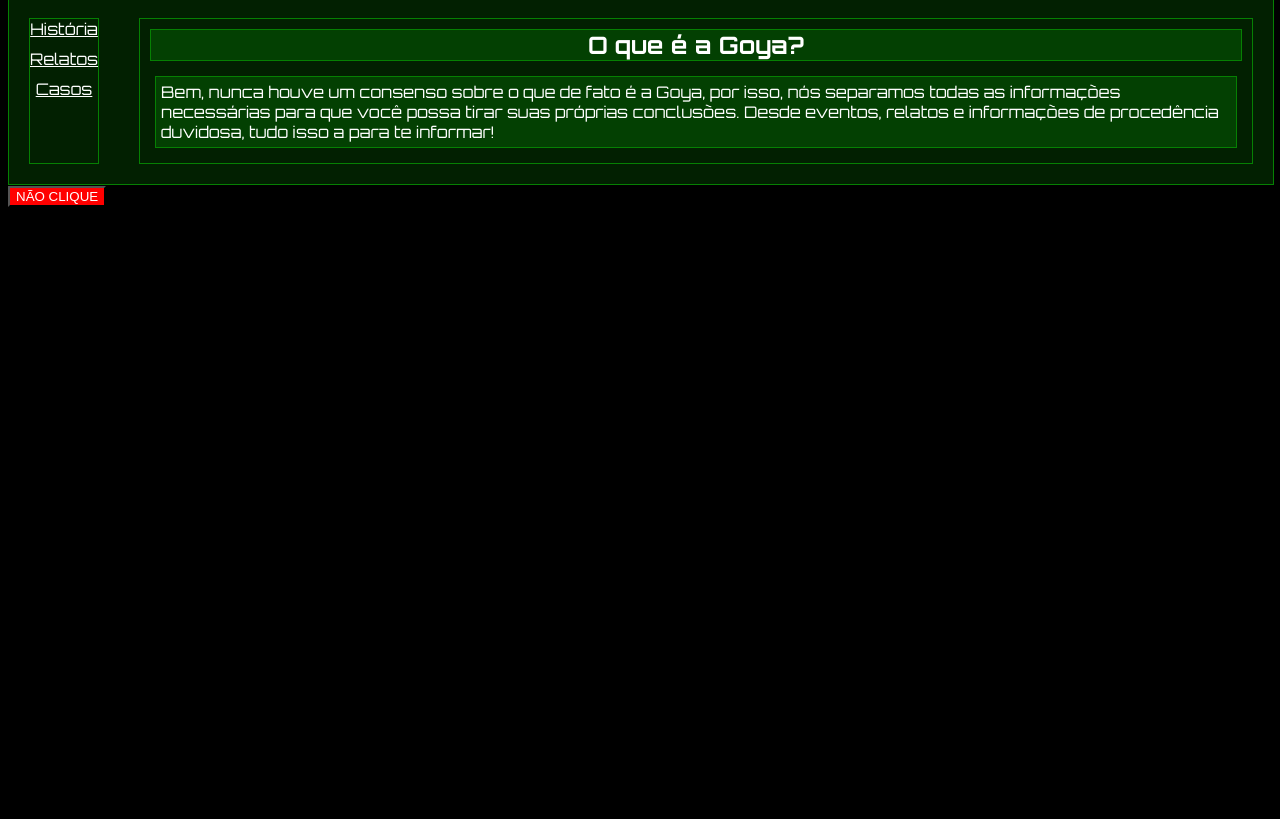
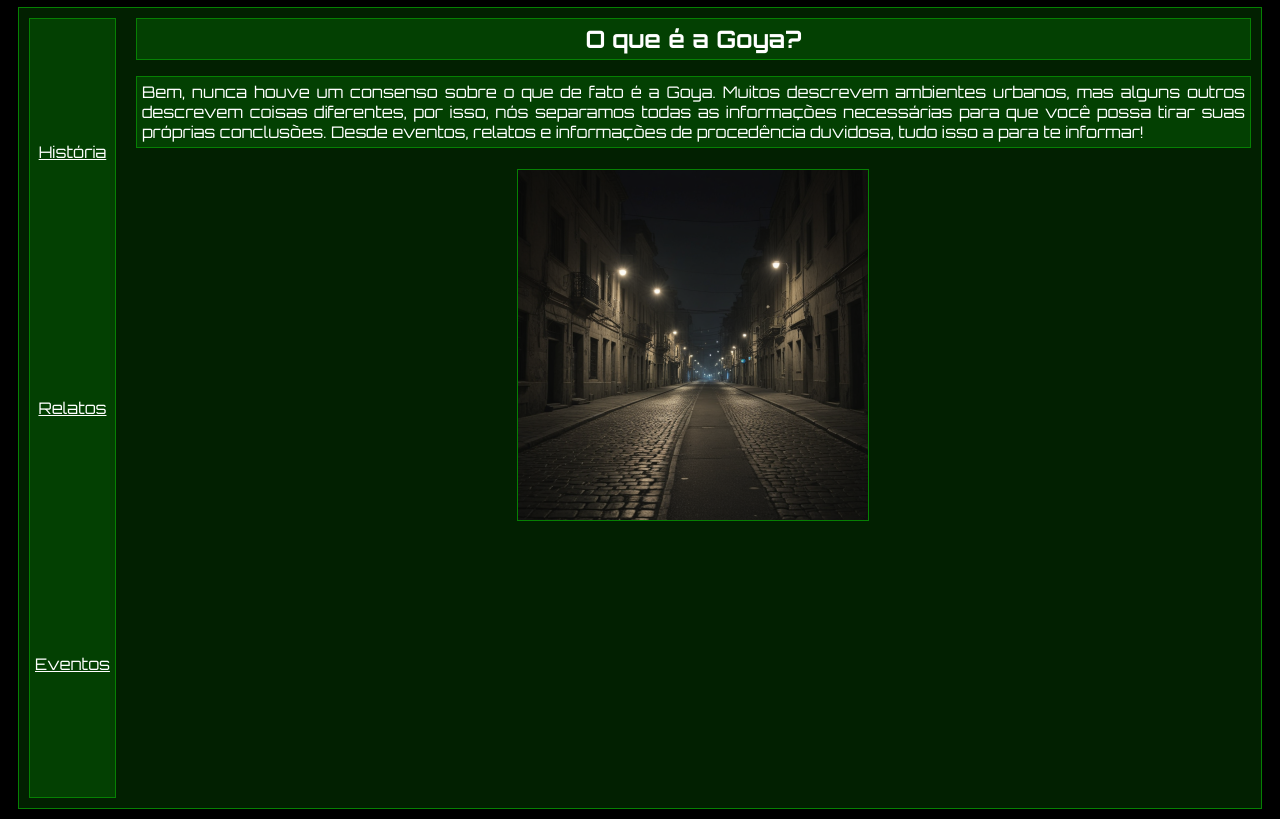
Before and after one commit to italorib18/Goya-Wiki, a plain HTML site: page index.html in a window 1280 px wide. Shown: the part 98-917 px from the top of the page. Before the commit the page ends 800 px from the top, so only its background shows below. Drawn offline with Linux system fonts and the light colour scheme.

Commit message:
mais coisinhas

```diff
--- a/index.html
+++ b/index.html
@@ -4,20 +4,24 @@
     <meta charset="UTF-8">
     <meta name="viewport" content="width=device-width, initial-scale=1.0">
     <title>Goya Wiki</title>
-    <link rel="stylesheet" href="src/styles/style.css">
+    <link rel="stylesheet" href="src/styles/home-style.css">
     <link rel="preconnect" href="https://fonts.googleapis.com">
     <link rel="preconnect" href="https://fonts.gstatic.com" crossorigin>
     <link href="https://fonts.googleapis.com/css2?family=Orbitron:wght@400..900&display=swap" rel="stylesheet">
 </head>
 <body>
-    <h1>Goya</h1>
-    <hr>
+
+    <header>
+        <h1>
+            Goya
+        </h1>
+    </header>
 
 
 
-    <div class="posterfull-home">
+    <div class="container">
 
-       <div class="container">
+        <div class="coluna">
             <a href="src/pages/história.html">
                 História
             </a>
@@ -25,32 +29,20 @@
                 Relatos
             </a>
             <a href="src/pages/casos.html">
-                Casos
+                Eventos
             </a>
         </div>
-
-       <div class="poster-home">
-            <h2 class="t2" id="t2">
+        <div class="painel">
+            <h2 class="t2">
                 O que é a Goya?
             </h2>
             <p>
-                Bem, nunca houve um consenso sobre o que de fato é a Goya, por isso, nós separamos todas as informações necessárias para que você possa tirar suas próprias conclusões. Desde eventos, relatos e informações de procedência duvidosa, tudo isso a para te informar!
+                Bem, nunca houve um consenso sobre o que de fato é a Goya. Muitos descrevem ambientes urbanos, mas alguns outros descrevem coisas diferentes, por isso, nós separamos todas as informações necessárias para que você possa tirar suas próprias conclusões. Desde eventos, relatos e informações de procedência duvidosa, tudo isso a para te informar!
             </p>
+            <img src="src/assets/goya-street.webp" alt="goya-street">
         </div>
-
-
 
     </div>
 
-
-
-
-<footer>
-    <a href="https://youtu.be/dQw4w9WgXcQ?si=gO_of-O8-li7mAUs">
-        <button id="bait">
-            NÃO CLIQUE
-        </button>
-    </a>
-</footer>
 </body>
 </html>
--- /dev/null
+++ b/src/styles/caso-style.css
@@ -0,0 +1,62 @@
+html{
+    background-color: black;
+    color: white;
+    font-family: Orbitron;
+}
+
+.container{
+    display: flex;
+    flex-direction: row;
+    flex-wrap: wrap;
+    align-items:flex-start;
+    background-color: #022001;
+    border: 1px solid #068003;
+    height: 100vh;
+    padding: 10px;
+}
+
+.coluna{
+    display: flex;
+    flex-direction: column;
+    background-color: #034002;
+    border: 1px solid #068003;
+    justify-content: space-around;
+    align-content: center;
+    height: 450px;
+    padding: 5px;
+}
+
+.botão{
+    color: white;
+    background-color: #034002;
+    border: 1px solid #068003;
+}
+
+.t2{
+    background-color: #034002;
+    border: 1px solid #068003;
+    height: fit-content;
+    width: 100%;
+    text-align: center;
+    padding: 5px;
+    margin: 0;
+}
+
+p{
+    background-color: #034002;
+    border: 1px solid #068003;
+    height: fit-content;
+    width: 100%;
+    padding: 5px;
+    margin: 0;
+}
+
+a{
+    color: white;
+    text-align: center;
+}
+
+img{
+    border: 1px solid #068003;
+    margin-left: auto;
+}
--- /dev/null
+++ b/src/styles/home-style.css
@@ -0,0 +1,73 @@
+html{
+    background-color: black;
+    color: white;
+    font-family: Orbitron;
+}
+
+header{
+    display: flex;
+    flex-direction: row;
+    justify-content: center;
+    background-color: #022001;
+    border: 1px solid #068003;
+    margin: 10px;
+}
+
+.container{
+    display: flex;
+    background-color: #022001;
+    border: 1px solid #068003;
+    height: 100vh;
+    margin: 10px;
+}
+
+.coluna{
+    display: flex;
+    flex-direction: column;
+    background-color: #034002;
+    border: 1px solid #068003;
+    justify-content: space-around;
+    align-content: center;
+    padding: 5px;
+    margin: 10px;
+}
+
+.painel{
+    display: flex;
+    flex-direction: row;
+    flex-wrap: wrap;
+    justify-content: center;
+    align-content: flex-start;
+    padding: 10px;
+    height: 79vh;
+}
+
+.t2{
+    background-color: #034002;
+    border: 1px solid #068003;
+    height: fit-content;
+    width: 100%;
+    text-align: center;
+    padding: 5px;
+    margin: 0;
+}
+
+p{
+    background-color: #034002;
+    border: 1px solid #068003;
+    height: fit-content;
+    text-align: justify;
+    padding: 5px;
+}
+
+a{
+    color: white;
+    text-align: center;
+}
+
+img{
+    background-color: #034002;
+    border: 1px solid #068003;
+    height: fit-content;
+    margin: 5px;
+}
--- a/src/styles/style.css
+++ b/src/styles/style.css
@@ -9,6 +9,16 @@ h1{
     background-color: #022001;
     border: 1px solid #068003;
     border-radius: 0;
+    margin: auto;
+    margin-bottom: 5px;
+}
+
+h2{
+    text-align: left;
+    background-color: #034002;
+    border: 1px solid #068003;
+    width: fit-content;
+    margin: 15px;
 }
 
 .t2{
@@ -31,8 +41,16 @@ p{
     border-radius: 0;
     border: 1px solid #068003;
     background-color: #034002;
+    text-align: justify;
     padding: 5px;
     margin: 15px;
+}
+
+img{
+    background-color: #034002;
+    border: 1px solid #068003;
+    height: 300px;
+    margin: auto;
 }
 
 .botão{
@@ -44,10 +62,7 @@ p{
     font-family: Orbitron;
 }
 
-#bait{
-    background-color: red;
-    color: white;
-}
+
 
 .poster{
     background-color: #022001;
@@ -57,11 +72,13 @@ p{
 }
 
 .posterfull{
+    display: flex;
+    flex-direction: column;
     background-color: #022001;
     border: 1px solid #068003;
     height: 100%;
     width: 100%;
-    margin: 0;
+    margin: auto;
 }
 
 .posterfull p{
@@ -85,7 +102,7 @@ p{
 }
 
 #sapo{
-    height: 10%;
+    height: auto;
     padding: 0;
     margin: 10px;
     width: 50%;
@@ -123,7 +140,7 @@ p{
     flex-direction: row;
     background-color: #022001;
     border: 1px solid #068003;
-    height: 100%;
+    height: 80vh;
     width: 100%;
 }
 
@@ -141,7 +158,6 @@ p{
 .poster-home{
     background-color: #022001;
     border: 1px solid #068003;
-    height: 100%;
     margin: 20px;
 }
 .container > a{
```
Also changed, not shown: src/pages/animan.html (added, +41 -0 lines), src/pages/casos.html (+15 -10 lines), src/pages/história.html (+1 -1 lines), src/assets/goya-street.webp (added), src/assets/rocky-rocky.gif (added), 1 other file.
